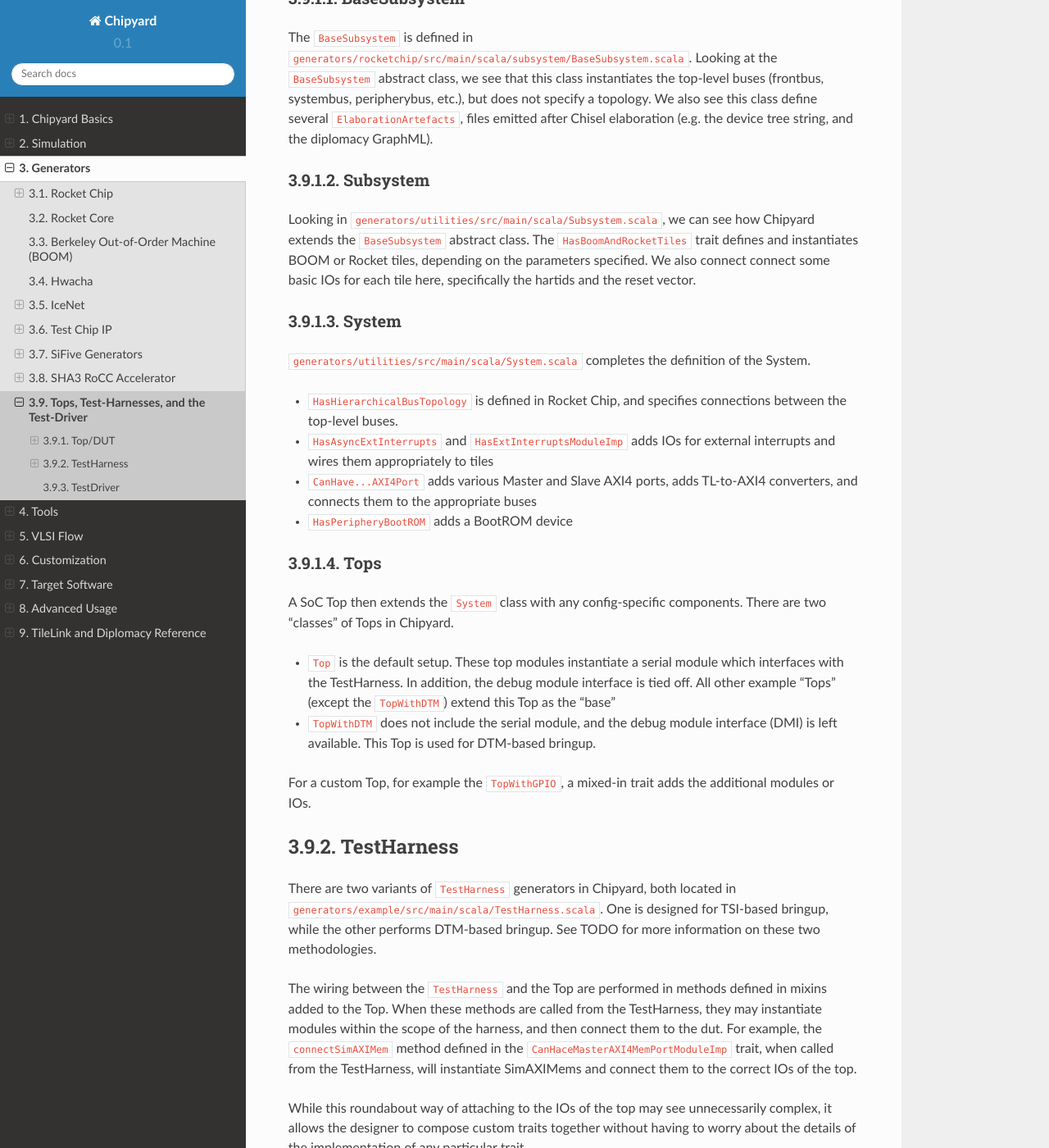
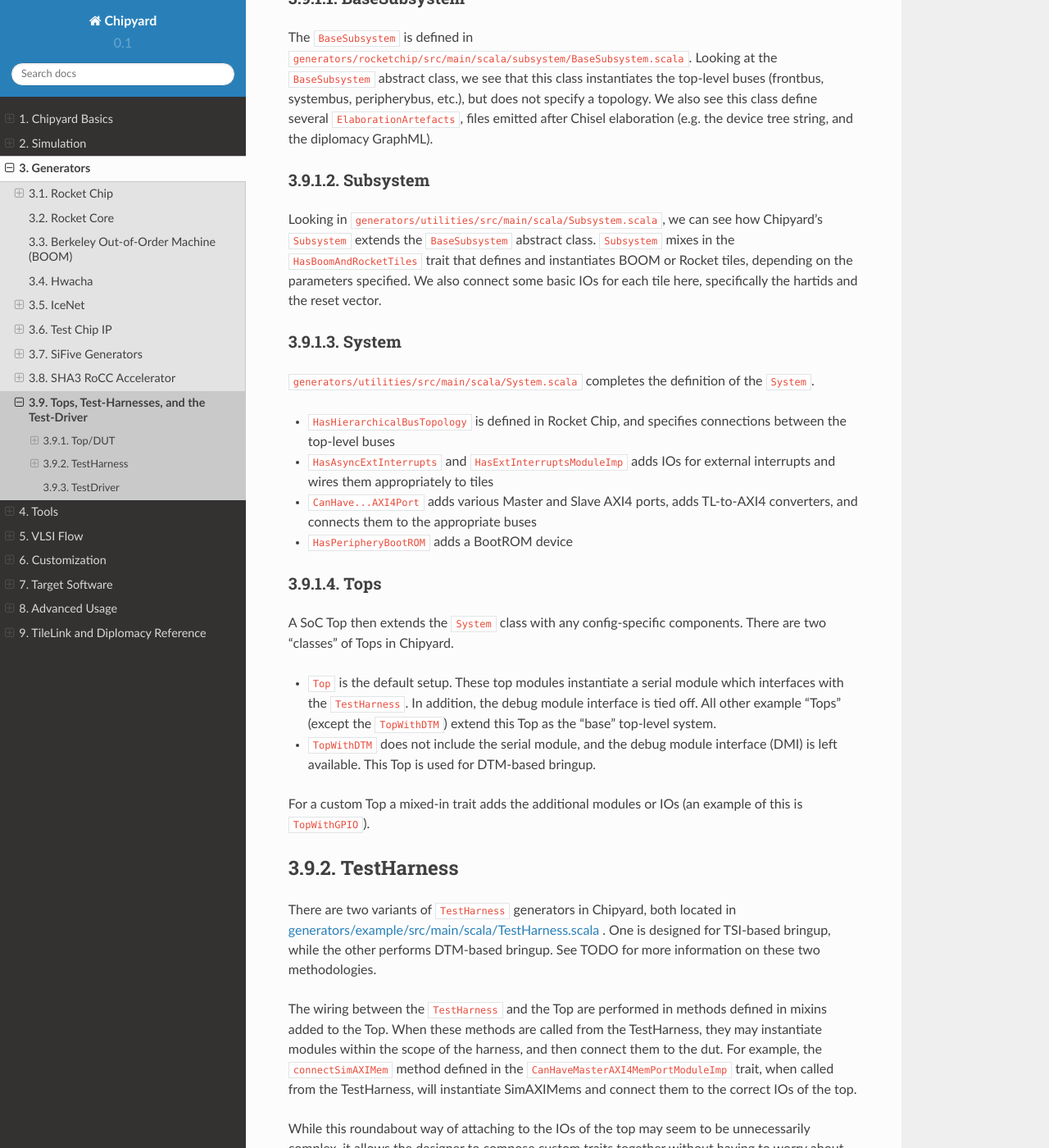
Before and after one commit to ucb-bar/chipyard, a Sphinx documentation site: the page built from docs/Generators/Top-Testharness.rst, in a window 1280 px wide and 1400 px high, scrolled down 403 px. Shown: the whole window at 82% size. Built offline with Sphinx 7.4.7 and the Read the Docs theme 2.0.0, drawn with Linux system fonts in a browser that asks for light colours; some of the changed text lies outside the part shown.

Commit message:
Apply suggestions from code review
Co-Authored-By: Abraham Gonzalez <abe.j.gonza@gmail.com>

```diff
--- a/docs/Generators/Top-Testharness.rst
+++ b/docs/Generators/Top-Testharness.rst
@@ -21,14 +21,14 @@
 Subsystem
 ^^^^^^^^^^^^^^^^^^^^^^^^^
 
-Looking in ``generators/utilities/src/main/scala/Subsystem.scala``, we can see how Chipyard extends the ``BaseSubsystem`` abstract class. The ``HasBoomAndRocketTiles`` trait defines and instantiates BOOM or Rocket tiles, depending on the parameters specified. We also connect connect some basic IOs for each tile here, specifically the hartids and the reset vector.
+Looking in ``generators/utilities/src/main/scala/Subsystem.scala``, we can see how Chipyard's ``Subsystem`` extends the ``BaseSubsystem`` abstract class. ``Subsystem`` mixes in the ``HasBoomAndRocketTiles`` trait that defines and instantiates BOOM or Rocket tiles, depending on the parameters specified. We also connect some basic IOs for each tile here, specifically the hartids and the reset vector.
 
 System
 ^^^^^^^^^^^^^^^^^^^^^^^^^
 
-``generators/utilities/src/main/scala/System.scala`` completes the definition of the System.
+``generators/utilities/src/main/scala/System.scala`` completes the definition of the ``System``.
 
-- ``HasHierarchicalBusTopology`` is defined in Rocket Chip, and specifies connections between the top-level buses.
+- ``HasHierarchicalBusTopology`` is defined in Rocket Chip, and specifies connections between the top-level buses
 - ``HasAsyncExtInterrupts`` and ``HasExtInterruptsModuleImp`` adds IOs for external interrupts and wires them appropriately to tiles
 - ``CanHave...AXI4Port`` adds various Master and Slave AXI4 ports, adds TL-to-AXI4 converters, and connects them to the appropriate buses
 - ``HasPeripheryBootROM`` adds a BootROM device
@@ -38,24 +38,24 @@
 
 A SoC Top then extends the ``System`` class with any config-specific components. There are two "classes" of Tops in Chipyard.
 
-- ``Top`` is the default setup. These top modules instantiate a serial module which interfaces with the TestHarness. In addition, the debug module interface is tied off. All other example "Tops" (except the ``TopWithDTM``) extend this Top as the "base"
+- ``Top`` is the default setup. These top modules instantiate a serial module which interfaces with the ``TestHarness``. In addition, the debug module interface is tied off. All other example "Tops" (except the ``TopWithDTM``) extend this Top as the "base" top-level system.
 - ``TopWithDTM`` does not include the serial module, and the debug module interface (DMI) is left available. This Top is used for DTM-based bringup.
 
-For a custom Top, for example the ``TopWithGPIO``, a mixed-in trait adds the additional modules or IOs.
+For a custom Top a mixed-in trait adds the additional modules or IOs (an example of this is ``TopWithGPIO``).
 
 
 TestHarness
 -------------------------
 
-There are two variants of ``TestHarness`` generators in Chipyard, both located in ``generators/example/src/main/scala/TestHarness.scala``. One is designed for TSI-based bringup, while the other performs DTM-based bringup. See TODO for more information on these two methodologies.
+There are two variants of ``TestHarness`` generators in Chipyard, both located in `generators/example/src/main/scala/TestHarness.scala <https://github.com/ucb-bar/chipyard/blob/master/generators/example/src/main/scala/TestHarness.scala>`__ . One is designed for TSI-based bringup, while the other performs DTM-based bringup. See TODO for more information on these two methodologies.
 
-The wiring between the ``TestHarness`` and the Top are performed in methods defined in mixins added to the Top. When these methods are called from the TestHarness, they may instantiate modules within the scope of the harness, and then connect them to the dut. For example, the ``connectSimAXIMem`` method defined in the ``CanHaceMasterAXI4MemPortModuleImp`` trait, when called from the TestHarness, will instantiate SimAXIMems and connect them to the correct IOs of the top.
+The wiring between the ``TestHarness`` and the Top are performed in methods defined in mixins added to the Top. When these methods are called from the TestHarness, they may instantiate modules within the scope of the harness, and then connect them to the dut. For example, the ``connectSimAXIMem`` method defined in the ``CanHaveMasterAXI4MemPortModuleImp`` trait, when called from the TestHarness, will instantiate SimAXIMems and connect them to the correct IOs of the top.
 
-While this roundabout way of attaching to the IOs of the top may see unnecessarily complex, it allows the designer to compose custom traits together without having to worry about the details of the implementation of any particular trait.
+While this roundabout way of attaching to the IOs of the top may seem to be unnecessarily complex, it allows the designer to compose custom traits together without having to worry about the details of the implementation of any particular trait.
 
 Specifying a Top
 ^^^^^^^^^^^^^^^^^^^^^^^^^
-To see why the Top connection method is useful, consider the case where we want to use a custom Top with additional GPIO pins. In ``generators/example/src/main/scala/Top.scala``, we can see how the ``TopWithGPIO`` class adds the ``HasPeripheryGPIO`` trait. This trait adds IOs to the top module, instantiates a TileLink GPIO node, and connects it to the proper buses.
+To see why the Top connection method is useful, consider the case where we want to use a custom Top with additional GPIO pins. In `generators/example/src/main/scala/Top.scala <https://github.com/ucb-bar/chipyard/blob/master/generators/example/src/main/scala/Top.scala>`__ , we can see how the ``TopWithGPIO`` class adds the ``HasPeripheryGPIO`` trait. This trait adds IOs to the Top module, instantiates a TileLink GPIO node, and connects it to the proper buses.
 
 If we look at the ``WithGPIOTop`` mixin in the ``ConfigMixins.scala`` file, we see that adding this mixin to the top-level Config overrides the ``BuildTop`` key with a custom function that both instantiates the custom Top, and drives all the GPIO pins. When the ``TestHarness`` looksup the ``BuildTop`` key, this function will run and perform this wiring, and then return the Top module.
 
```
